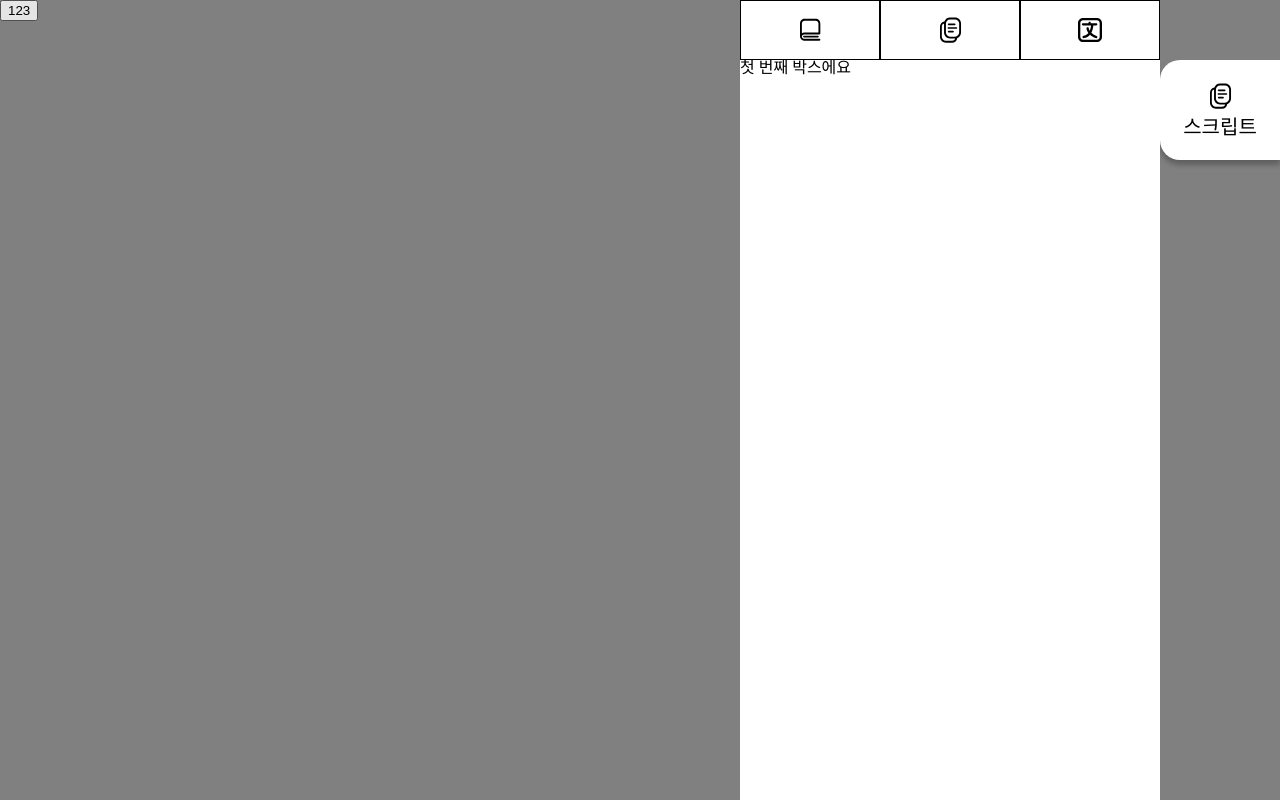
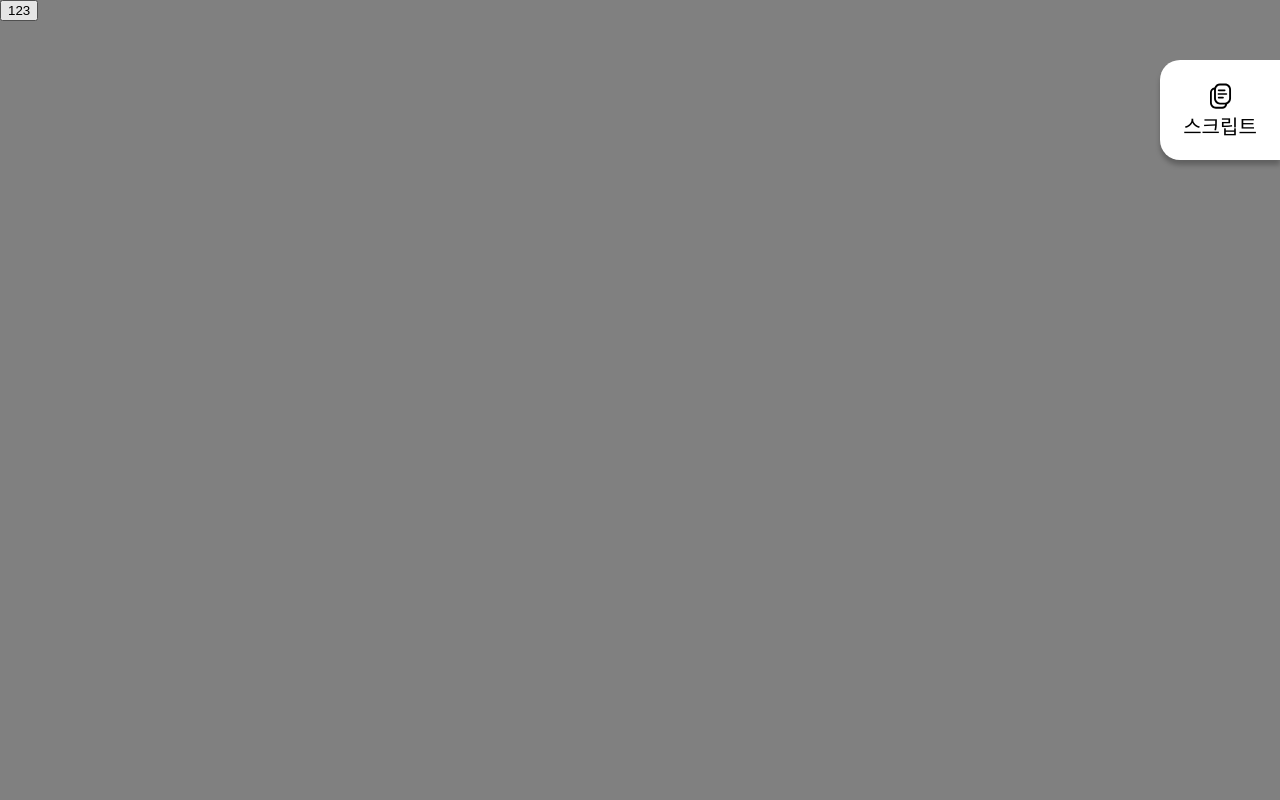
Before and after one commit to moonstal1506/AirLingo, a React (Vite) app in the folder frontend/airlingo/: page / in a window 1280 px wide. Built offline with nearby package versions, Linux system fonts and the light colour scheme; a web font is replaced by a local one.

Commit message:
:bug: fix : Edit scriptSliderMenu components's position, transform styles

```diff
--- a/frontend/airlingo/src/components/sliderMenu/ScriptSliderMenu.jsx
+++ b/frontend/airlingo/src/components/sliderMenu/ScriptSliderMenu.jsx
@@ -49,7 +49,7 @@ const MainContainer = styled.div`
 const ScriptSliderMenuContainer = styled.div`
     width: 420px;
     top: 0;
-    right: 0;
+    right: -100%;
     height: 100%;
     position: relative;
     transition: transform 0.3s ease-in-out;
@@ -89,7 +89,7 @@ const ScriptSlideButtonWrapper = styled.button`
     background: #fff;
     border: none;
     box-shadow: 0px 5px 5px 0px rgba(0, 0, 0, 0.25);
-
+    z-index: 999;
     top: calc(60px);
     right: 0;
     position: absolute;
```
